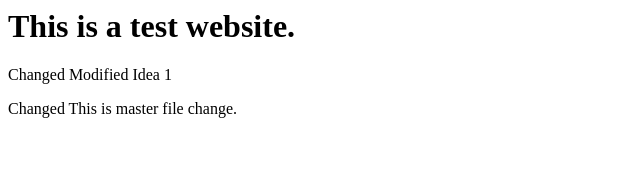
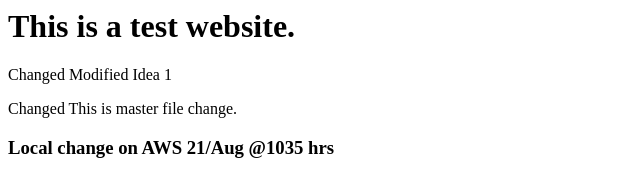
Before and after one commit to svarnpathare/webapp, a plain HTML site: page index.html in a window 1280 px wide. Shown: the whole page, without its empty margins (0-640 px from the left). Drawn offline with Linux system fonts and the light colour scheme.

Commit message:
Test merge

```diff
--- a/index.html
+++ b/index.html
@@ -5,4 +5,5 @@ Modified Idea 1</p>
 <p> Changed
 This is master file change.
 </p>
+<h3> Local change on AWS 21/Aug @1035 hrs </h3>
 </html>
```
